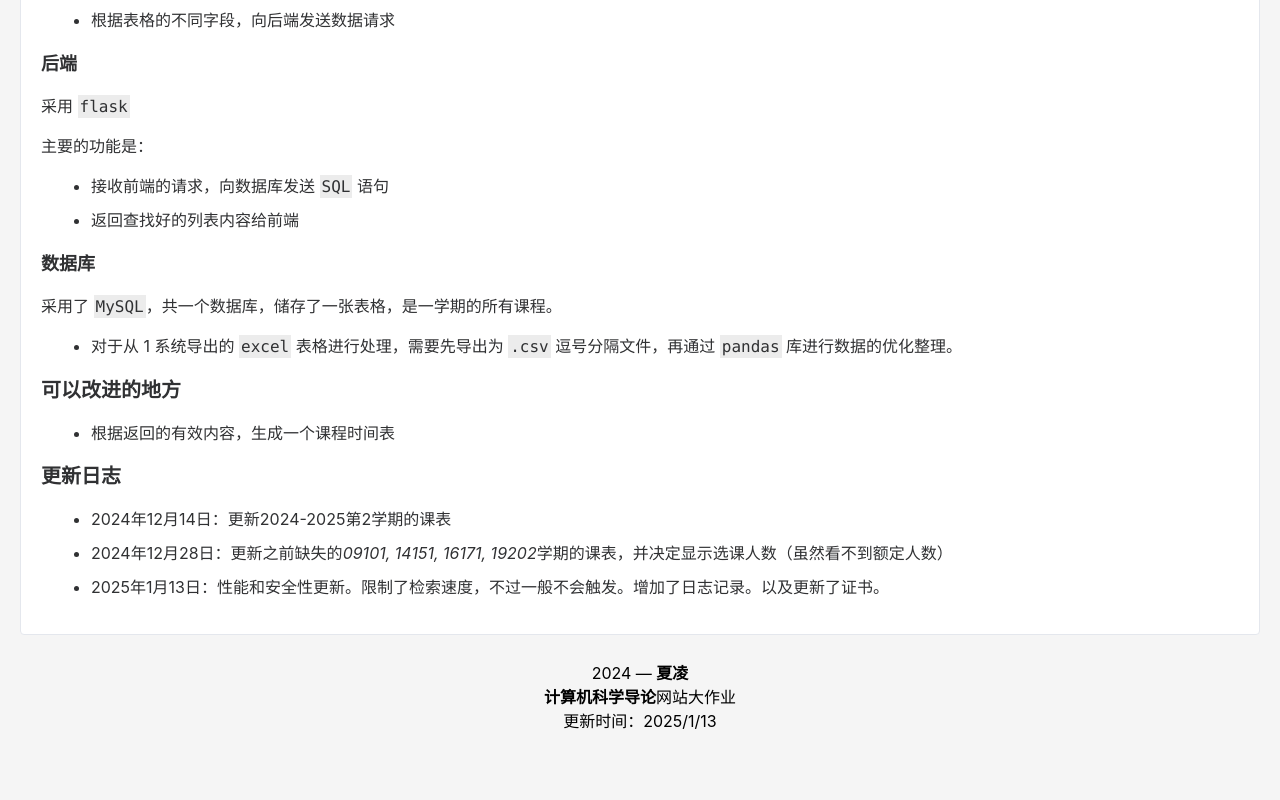
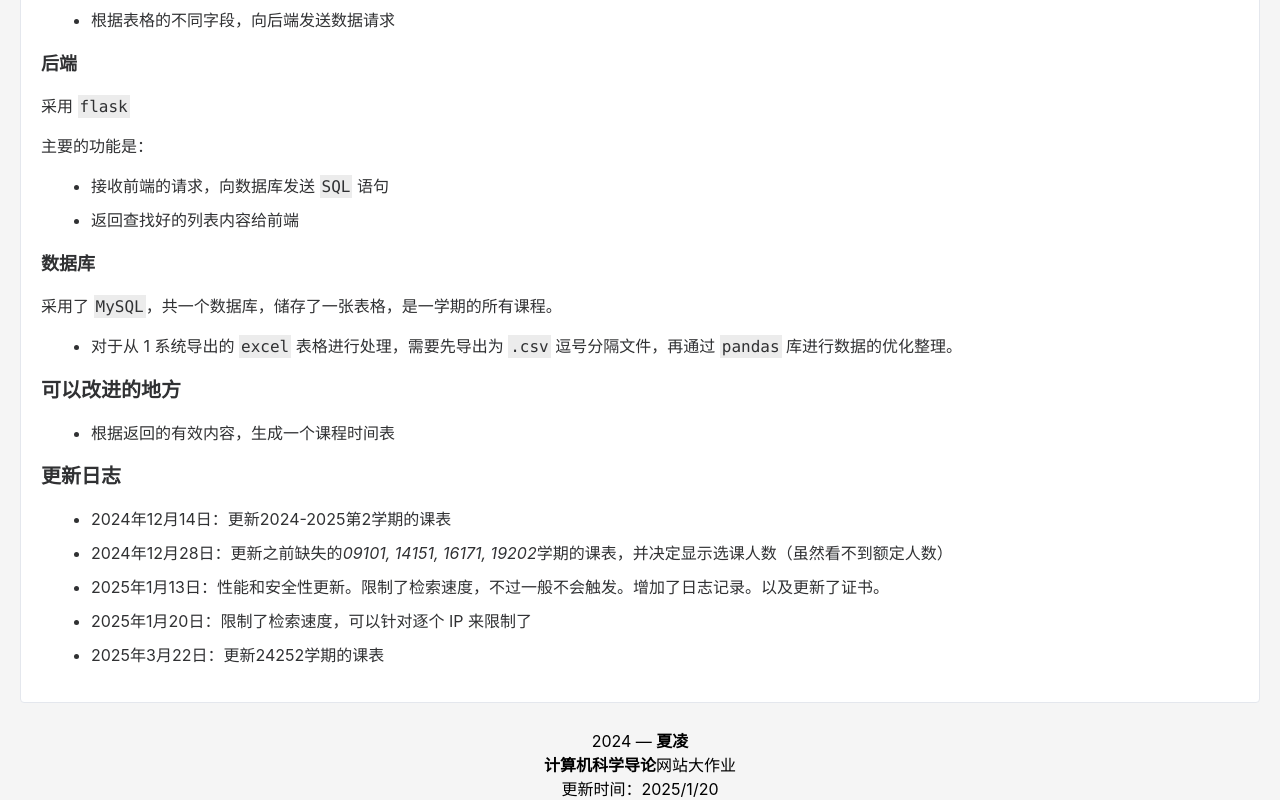
Before and after one commit to XiaLing233/jkd_website, a Vue app: page /Home in a window 1280 px wide. Shown: the part 724-1524 px from the top of the page. Before the commit the page ends 1456 px from the top, so only its background shows below. Built offline with nearby package versions, Linux system fonts and the light colour scheme.

Commit message:
日常更新，24252,

```diff
--- a/src/views/Footer.vue
+++ b/src/views/Footer.vue
@@ -4,7 +4,7 @@
         >
             <p>{{ new Date().getFullYear() }} — <strong>夏凌</strong></p>
             <p><strong>计算机科学导论</strong>网站大作业</p>
-            <p>更新时间：2025/1/13</p>
+            <p>更新时间：2025/1/20</p>
         </el-footer>
 </template>
 
--- a/src/views/Home.vue
+++ b/src/views/Home.vue
@@ -59,6 +59,8 @@
         <li>2024年12月14日：更新2024-2025第2学期的课表</li>
         <li>2024年12月28日：更新之前缺失的<i>09101, 14151, 16171, 19202</i>学期的课表，并决定显示选课人数（虽然看不到额定人数）</li>
         <li>2025年1月13日：性能和安全性更新。限制了检索速度，不过一般不会触发。增加了日志记录。以及更新了证书。</li>
+        <li>2025年1月20日：限制了检索速度，可以针对逐个 IP 来限制了</li>
+        <li>2025年3月22日：更新24252学期的课表</li>
     </ul>
 </el-card>
 </template>
--- a/src/views/Search.vue
+++ b/src/views/Search.vue
@@ -169,7 +169,7 @@
         width="500"
         draggable
         >
-        <span>{{ msg }}</span>
+        <div v-html="msg"></div>
 
         <template #footer>
           <div>
```
Also changed, not shown: src/assets/1216.png (added), 1 other file (tests, documents, lock files or other folders).
